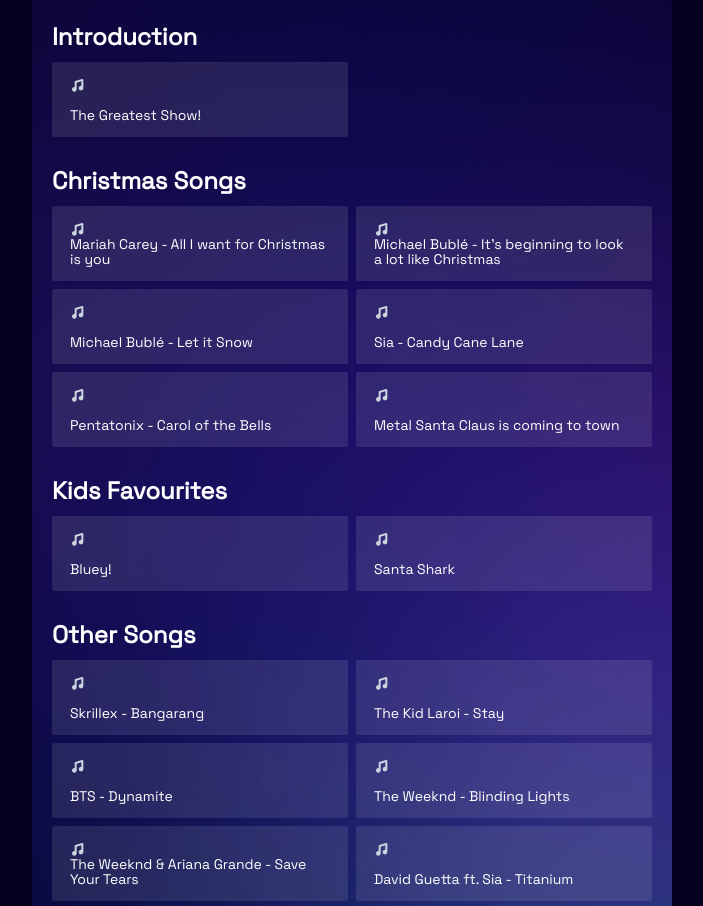
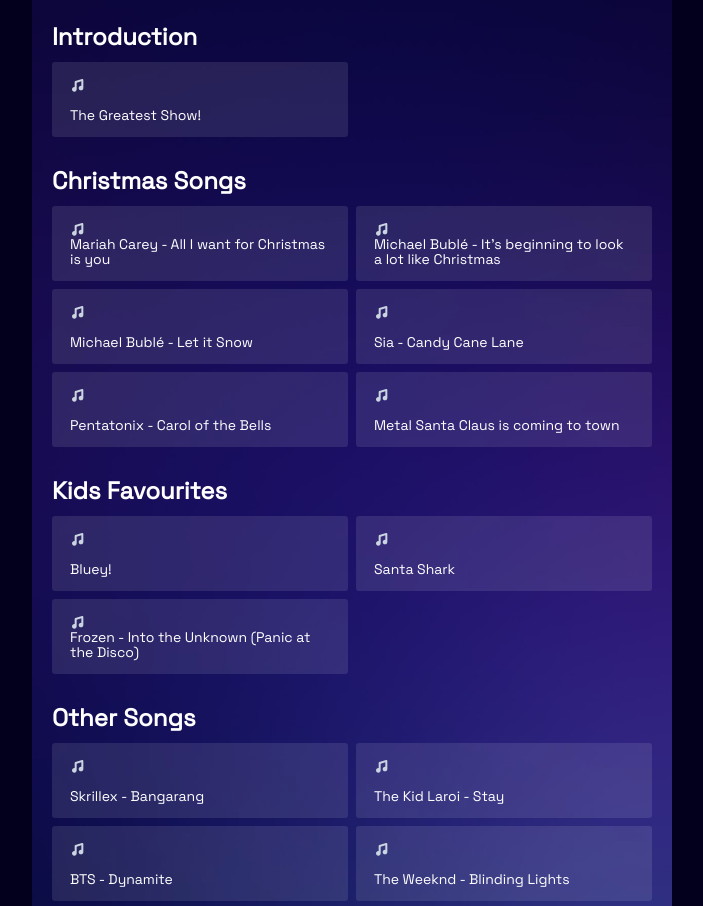
Before and after one commit to xelfer/xmas-web, a website: page static/index.html in a window 1280 px wide. Shown: the part 183-1089 px from the top of the page, without its empty margins (288-991 px from the left). Drawn offline with nearby package versions, Linux system fonts and the light colour scheme; no server answers.

Commit message:
add into the unknown

```diff
--- a/static/index.html
+++ b/static/index.html
@@ -229,6 +229,24 @@
         </span>
       </a>
 
+
+      <a class="blue" href="#" data-sequence="./playSequence/IntotheUnknown">
+        <span class="icon">
+          <svg width="108" height="18" viewBox="0 0 108 18" fill="currentColor" xmlns="http://www.w3.org/2000/svg">
+<path d="M12.9307 3.19936C12.6773 3.01069 12.3493 2.95403 12.0467 3.04336L5.38 5.04336C4.95667 5.17003 4.66667 5.56002 4.66667 6.00202V11.036C4.55667 11.02 4.44733 11.002 4.33333 11.002C3.044 11.002 2 12.0474 2 13.3354C2 14.6227 3.044 15.6687 4.33333 15.6687C5.62267 15.6687 6.66667 14.6227 6.66667 13.3354V6.74536L11.3333 5.34536V9.70269C11.2233 9.68669 11.114 9.66869 11 9.66869C9.71067 9.66869 8.66667 10.714 8.66667 12.002C8.66667 13.2894 9.71067 14.3354 11 14.3354C12.2893 14.3354 13.3333 13.2894 13.3333 12.002V4.00202C13.3333 3.68469 13.1833 3.38803 12.9307 3.19936Z"/>
+<path d="M104.931 3.19936C104.677 3.01069 104.349 2.95403 104.047 3.04336L97.38 5.04336C96.9567 5.17003 96.6667 5.56002 96.6667 6.00202V11.036C96.5567 11.02 96.4473 11.002 96.3333 11.002C95.044 11.002 94 12.0474 94 13.3354C94 14.6227 95.044 15.6687 96.3333 15.6687C97.6227 15.6687 98.6667 14.6227 98.6667 13.3354V6.74536L103.333 5.34536V9.70269C103.223 9.68669 103.114 9.66869 103 9.66869C101.711 9.66869 100.667 10.714 100.667 12.002C100.667 13.2894 101.711 14.3354 103 14.3354C104.289 14.3354 105.333 13.2894 105.333 12.002V4.00202C105.333 3.68469 105.183 3.38803 104.931 3.19936Z"/>
+<path d="M52.698 1.64952C52.508 1.50802 52.262 1.46552 52.035 1.53252L47.035 3.03252C46.7175 3.12752 46.5 3.42002 46.5 3.75152V7.52702C46.4175 7.51502 46.3355 7.50152 46.25 7.50152C45.283 7.50152 44.5 8.28552 44.5 9.25152C44.5 10.217 45.283 11.0015 46.25 11.0015C47.217 11.0015 48 10.217 48 9.25152V4.30902L51.5 3.25902V6.52702C51.4175 6.51502 51.3355 6.50152 51.25 6.50152C50.283 6.50152 49.5 7.28552 49.5 8.25152C49.5 9.21702 50.283 10.0015 51.25 10.0015C52.217 10.0015 53 9.21702 53 8.25152V2.25152C53 2.01352 52.8875 1.79102 52.698 1.64952Z"/>
+<path d="M88.5062 5.78698C88.3003 5.63369 88.0338 5.58765 87.7879 5.66023L82.3712 7.28523C82.0273 7.38815 81.7917 7.70502 81.7917 8.06415V12.1543C81.7023 12.1413 81.6135 12.1266 81.5208 12.1266C80.4732 12.1266 79.625 12.976 79.625 14.0225C79.625 15.0684 80.4732 15.9183 81.5208 15.9183C82.5684 15.9183 83.4167 15.0684 83.4167 14.0225V8.6681L87.2083 7.5306V11.0709C87.119 11.0579 87.0301 11.0433 86.9375 11.0433C85.8899 11.0433 85.0417 11.8926 85.0417 12.9391C85.0417 13.9851 85.8899 14.835 86.9375 14.835C87.9851 14.835 88.8333 13.9851 88.8333 12.9391V6.43915C88.8333 6.18131 88.7115 5.94027 88.5062 5.78698Z"/>
+<path d="M23 1.25V5.10833C22.7917 5.0375 22.5833 5 22.375 5C21.3333 5 20.5 5.83333 20.5 6.875C20.5 7.91667 21.3333 8.75 22.375 8.75C23.4167 8.75 24.25 7.91667 24.25 6.875V2.5H25.9167V1.25H23Z"/>
+<path d="M35 5.5V10.13C34.75 10.045 34.5 10 34.25 10C33 10 32 11 32 12.25C32 13.5 33 14.5 34.25 14.5C35.5 14.5 36.5 13.5 36.5 12.25V7H38.5V5.5H35Z"/>
+<path d="M58.5 8.375V12.6192C58.2708 12.5413 58.0417 12.5 57.8125 12.5C56.6667 12.5 55.75 13.4167 55.75 14.5625C55.75 15.7083 56.6667 16.625 57.8125 16.625C58.9583 16.625 59.875 15.7083 59.875 14.5625V9.75H61.7083V8.375H58.5Z"/>
+<path d="M73 3.25V7.10833C72.7917 7.0375 72.5833 7 72.375 7C71.3333 7 70.5 7.83333 70.5 8.875C70.5 9.91667 71.3333 10.75 72.375 10.75C73.4167 10.75 74.25 9.91667 74.25 8.875V4.5H75.9167V3.25H73Z"/>
+</svg>
+        </span>
+        <span class="text">
+          Frozen - Into the Unknown (Panic at the Disco)
+        </span>
+      </a>
 
     </div>
 
```
